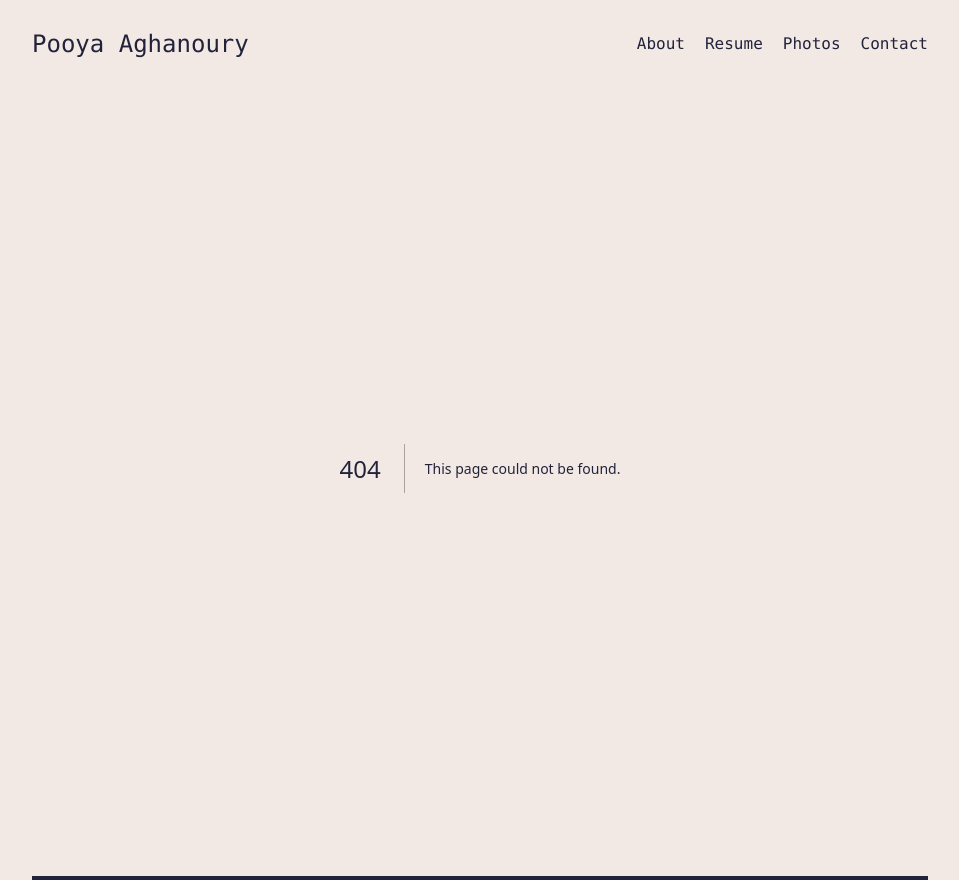
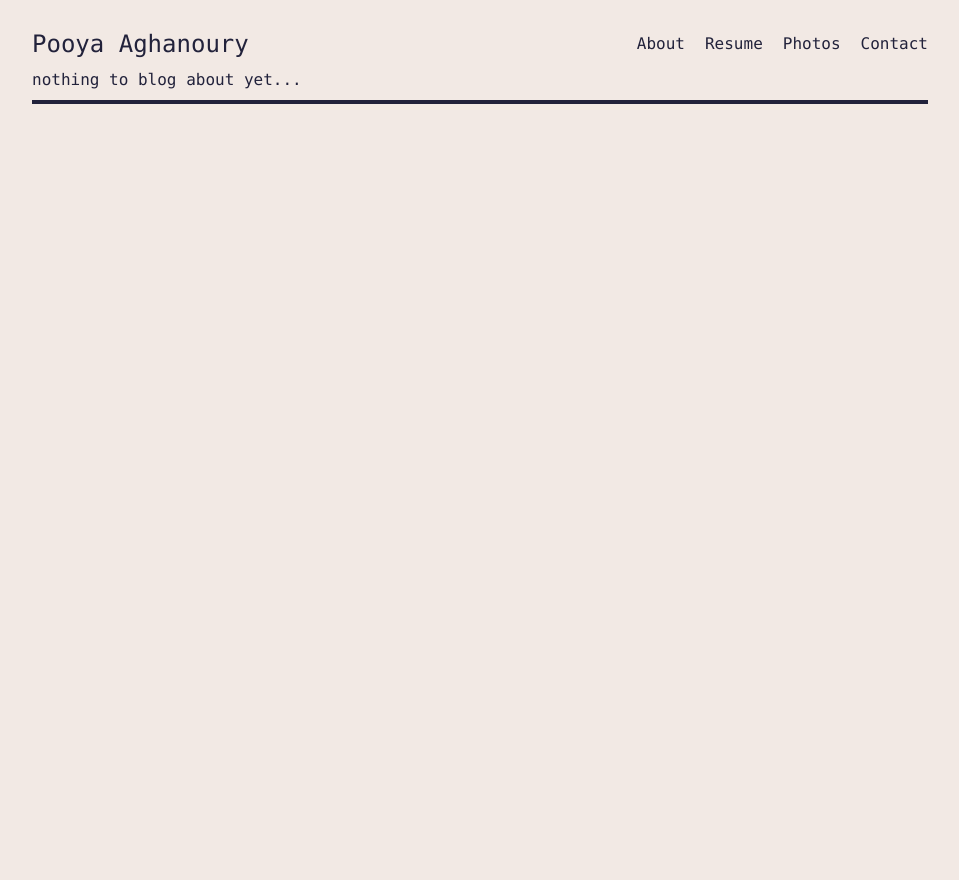
Before and after one commit to aghanoury/website, a Next.js app: page /blog in a window 1280 px wide. Before the commit this address had no page. Shown: the whole page, without its empty margins (160-1119 px from the left). After the commit the page ends 800 px from the top, so only its background shows below. Built offline with nearby package versions, Linux system fonts and the light colour scheme.

Commit message:
add blog page placeholder

```diff
--- /dev/null
+++ b/pages/blog.tsx
@@ -0,0 +1,7 @@
+import React from "react";
+
+const blog = () => {
+  return <div>nothing to blog about yet...</div>;
+};
+
+export default blog;
```
